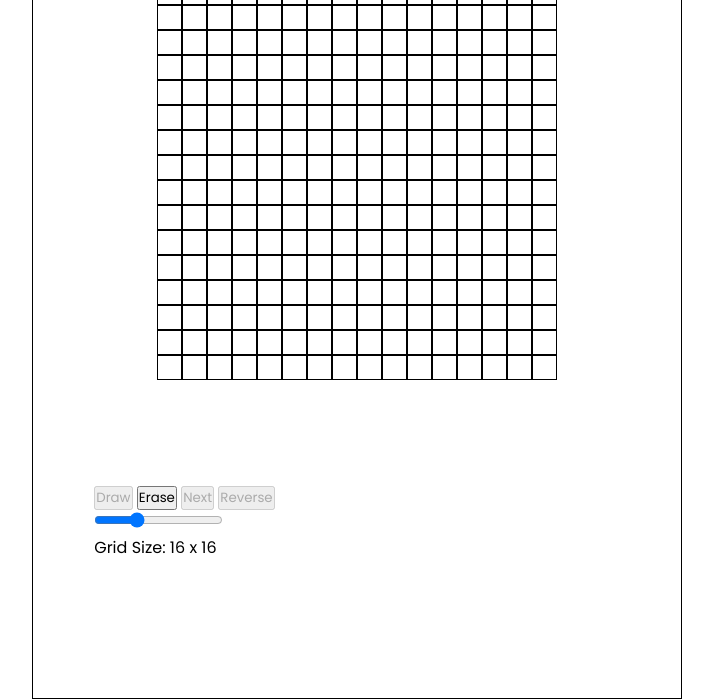
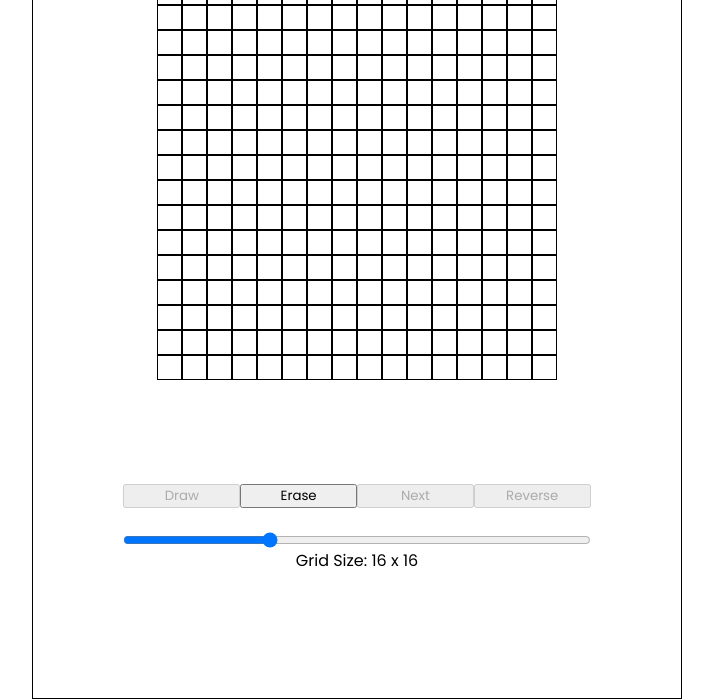
Before and after one commit to MuYvs/Etch-a-Sketch, a plain HTML site: page index.html in a window 1280 px wide. Shown: the part 101-800 px from the top of the page, without its empty margins (283-996 px from the left). Drawn offline with Linux system fonts and the light colour scheme; a web font is replaced by a local one.

Commit message:
Added minimal style and layout for controls div

```diff
--- a/style.css
+++ b/style.css
@@ -30,16 +30,38 @@ body {
   border: 1px solid;
 }
 .controls-container {
-  width: 90%;
+  width: 100%;
   margin-top: 104px;
   display: flex;
-  justify-content: space-between;
+  justify-content: center;
+  flex-direction: column;
+  gap: 24px;
 }
-.knob {
-  width: 75px;
-  height: 75px;
-  background-color: red;
+.container {
+  width: 100%;
+  display: flex;
+  justify-content: center;
+  gap: 24px;
 }
 button {
   font-family: Poppins, sans-serif;
+  width: 120px;
 }
+.btns {
+  display: flex;
+  justify-content: center;
+}
+.buttons-container {
+  display: flex;
+  flex-direction: column;
+  width: 80%;
+  margin: 0 auto;
+  gap: 24px;
+}
+.grid-size-container {
+  display: flex;
+  flex-direction: column;
+}
+.grid-size-text {
+  text-align: center;
+}
```
